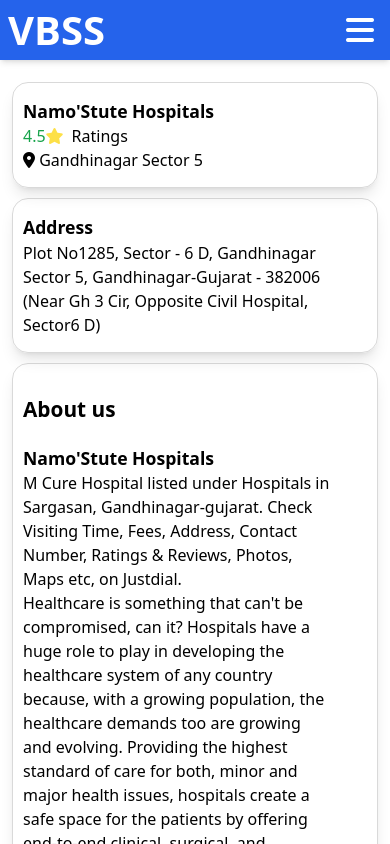
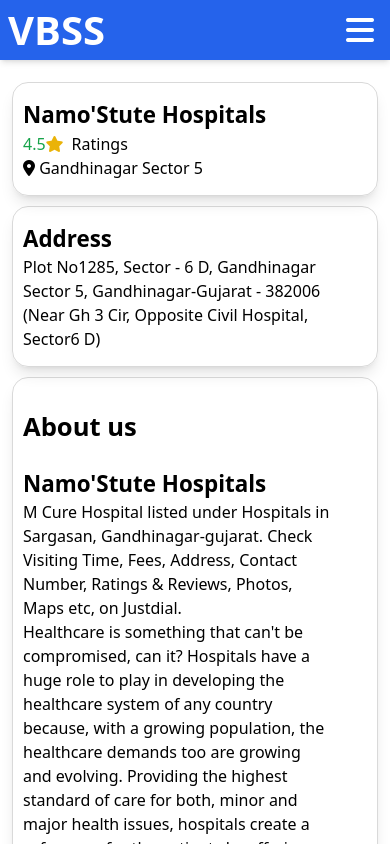
Before and after one commit to Jayu-patel/DE, a React (Vite) app: page /hospital/1 in a window 390 px wide. Shown: the top 844 px of the page. Built offline with nearby package versions, Linux system fonts and the light colour scheme; no server answers.

Commit message:
Add files via upload

```diff
--- a/src/App.css
+++ b/src/App.css
@@ -28,12 +28,12 @@
 }
 
 .b h1{
-  font-size: 1.3rem;
+  font-size: 1.6rem;
   font-weight: 600;
 }
 
 .b .text{
-  font-size: 1.5rem;
+  font-size: 1.8rem;
   margin-bottom: 5px;
 }
 
@@ -108,11 +108,11 @@
   }
 
   .b h1{
-    font-size: 1.1rem;
+    font-size: 1.4rem;
   }
 
   .b .text{
-    font-size: 1.3rem;
+    font-size: 1.6rem;
   }
   .b p{
     width: 90%;
--- a/src/App.jsx
+++ b/src/App.jsx
@@ -8,6 +8,7 @@
 import { useEffect } from 'react'
 import { setLat, setLon } from './store/slices/locationSlice'
 import HospitalPage from './components/HospitalPage'
+import NotFound from './components/NotFound'
 
 function App() {
   const router = createBrowserRouter([
@@ -17,7 +18,8 @@
       children: [
         {path: '/', element: <HomePage/>},
         {path: '/lists', element: <Lists/>},
-        {path: '/hospital/:id', element: <HospitalPage/>}
+        {path: '/hospital/:id', element: <HospitalPage/>},
+        {path: '*', element: <NotFound/>}
       ]
     }
   ])
--- a/src/components/HospitalPage.jsx
+++ b/src/components/HospitalPage.jsx
@@ -17,14 +17,17 @@
             <div className='p-5 xs:p-3'>
                 <div className='b'>
                     <h1>{hospital.title}</h1>
-                    <p>
-                        <span className='text-green-600'>4.5</span>
-                        <span className='text-yellow-300 pr-2'>
+                    <p>                        {
+                            hospital.ratings >= 4 ?
+                            <span className='text-green-600'>{hospital.ratings}</span> :
+                            <span className='text-yellow-500'>{hospital.ratings}</span>
+                        }
+                        <span className='text-yellow-500 pr-2'>
                             <i class="fa-solid fa-star"></i>
                         </span>
                         Ratings
                     </p>
-                    <h2><i class="fa-solid fa-location-dot"></i> {hospital.address}</h2>
+                    <h2><i className="fa-solid fa-location-dot"></i> {hospital.address}</h2>
                 </div>
 
                 <div className='b'>
--- a/src/components/Lists.jsx
+++ b/src/components/Lists.jsx
@@ -25,7 +25,7 @@
                     return <div key={e.id} className='border-black border-[1px] px-4 py-6 pb-16 bg-white shadow-lg bg-no-repeat bg-cover'
                         style={{backgroundImage : "url('bg.jpg')"}}>
                         <NavLink to={`/hospital/${e.id}`}>
-                            <h1 className='text-[1.3rem] text-blue-500 font-semibold'>{e.title}</h1>
+                            <h1 className='text-[1.5rem] text-blue-500 font-semibold'>{e.title}</h1>
                         </NavLink>
                         <div className='flex'>
                             <span>
--- a/src/components/Navbar.jsx
+++ b/src/components/Navbar.jsx
@@ -1,5 +1,6 @@
 import React, { useState } from 'react'
 import '../App.css'
+import { useNavigate } from 'react-router-dom'
 
 function Navbar() {
     const [menu, setMenu] = useState("xs:translate-x-[300px]")
@@ -9,10 +10,12 @@
         menu == "xs:translate-x-[300px]" ? setMenu("xs:translate-x-[0px]") : setMenu("xs:translate-x-[300px]");
         overflow == 'xs:overflow-hidden' ? setO('') : setO('xs:overflow-hidden')
     }
+
+    const navigate = useNavigate()
     return (
     <div className={'w-[100vw] h-auto bg-blue-600 text-white flex justify-between sticky top-0 z-50 shadow-md '+overflow}>
         <div className='ml-8 xss:ml-2 xs:ml-1'>
-            <h1 className='text-[2.5rem] font-semibold'>VBSS</h1>
+            <h1 className='text-[2.5rem] font-semibold cursor-pointer' onClick={()=>{navigate('/')}}>VBSS</h1>
         </div>
         <div className={'mr-8 overflow-hidden w-[25%] list-none my-auto transition-all text-[1.2rem] [&_li]:cursor-pointer xss:w-[40%] xs:shadow-2xl xs:w-auto xs:mr-0 box '+menu}>
             <div className='flex justify-between box2'>
--- /dev/null
+++ b/src/components/NotFound.jsx
@@ -0,0 +1,20 @@
+import React from 'react'
+import { useNavigate } from 'react-router-dom'
+
+function NotFound() {
+    const navigate = useNavigate()
+    return (
+    <div className='w-[100vw] h-[70vh] grid place-items-center'>
+        <div className='text-center'>
+            <h2 className='text-[4rem] xs:text-[2.5rem] text-blue-500'>404: Page Not Found</h2>
+            <button className='text-white bg-blue-500 px-4 py-1 rounded-lg text-[1.5rem] xs:text-[1.2rem]'
+                    onClick={()=>{navigate('/')}}>
+                <i className="fa-solid fa-arrow-left mr-1"></i>
+                Back to home page
+            </button>
+        </div>
+    </div>
+    )
+}
+
+export default NotFound
--- a/src/data/data.js
+++ b/src/data/data.js
@@ -6,6 +6,7 @@
         fullAdd: 'Plot No1285, Sector - 6 D, Gandhinagar Sector 5, Gandhinagar-Gujarat - 382006 (Near Gh 3 Cir, Opposite Civil Hospital, Sector6 D)',
         bed: 5,
         ad: `Namo'stuTe Hospitals, Plot No-1285, Sector-6 D, Near, GH 3 Cir, opposite Civil Hospital, Gandhinagar, Gujarat 382006`,
+        ratings: 4.5,
     },
     {
         id: 2,
@@ -14,6 +15,7 @@
         fullAdd: 'C- BLOCK, VRUNDAVAN TRADE CENTER, RELIANCE CROSS ROAD TO KUDASAN GAM, Kudasan, Gandhinagar-Gujarat - 382421 (Opp. KANAM PARTY PLOT)',
         bed: 7,
         ad: `Radhe Multi-Speciality Hospital, VRUNDAVAN TRADE CENTER, C' Block, opp. Kanam Party Plot, Kudasan, Gandhinagar, Gujarat 382421`,
+        ratings: 4.1,
     },
     {
         id: 3,
@@ -22,6 +24,7 @@
         fullAdd: '118/1, Harsidh Nagar Society, Kolavda Road, Gandhinagar Sector 24, Gandhinagar-Gujarat - 382024',
         bed: 1,
         ad: `Rudraksh Children Hospital, 118, Kolavada Rd, opposite Rajkot Nagrik Bank, Anand Nagar Society, Sector 24, Gandhinagar, Gujarat 382024`,
+        ratings: 4.0,
     },
     {
         id: 4,
@@ -30,6 +33,7 @@
         fullAdd: '958/2, Sector 7-C, Gh 3 Road, Gandhinagar Sector 7, Gandhinagar-Gujarat - 382007 (Opposite S T Bus Stand)',
         bed: 1,
         ad: `Vinayak Orthopaedic & Dental Hospital, Bus Stand, 958/2, Sector 7/C, GH 3 Cir, opposite S T, Gandhinagar, Gujarat 382007`,
+        ratings: 4.2,
     },
     {
         id: 5,
@@ -38,6 +42,7 @@
         fullAdd: '3rd Floor, B Block, Radhe Signature, Opposite Sahajanand City, Kudasan, Gandhinagar-Gujarat - 382421 (Sardar Chowk)',
         bed: 5,
         ad: `3rd Floor, Vivanta Hospital - Best Women's Hospital and Gynaecologist in Gandhinagar, Laparoscopic Surgeon and Urologist in Gandhinagar, B Block, Radhe Signature, Sardar Chowk Rd, opp. Sahjanand City, Kudasan, Gandhinagar, Gujarat 382419`,
+        ratings: 4.6,
     },
     {
         id: 6,
@@ -46,6 +51,7 @@
         fullAdd: 'Office No - 302, Third Floor, Sargasan Cross Road, Sargasan, Gandhinagar-Gujarat - 382421 (Above Jai Bhawani Vada Pao Sarthak Mall)',
         bed: 2,
         ad: `CHAAHAT HOSPITAL AND ICU, CHAAHAT HOSPITAL AND ICU 301,3RD FLOOR, SARTHAK MALL,KH0, Sargasan Cross Rd, Gandhinagar, Gujarat 382421`,
+        ratings: 3.9,
     },
     {
         id: 7,
@@ -54,6 +60,7 @@
         fullAdd: 'Plot Number 1A, Airport Gandhinagar Highway, Bhat, Gandhinagar-Gujarat - 382428 (Near Indira Bridge, GIDC Estate)',
         bed: 1,
         ad: `Plot No, Apollo Hospital, 1A, Gandhinagar - Ahmedabad Rd, GIDC Bhat, estate, Ahmedabad, Gujarat 382428`,
+        ratings: 4.1,
     },
     {
         id: 8,
@@ -62,6 +69,7 @@
         fullAdd: 'Plot Number 735/B Ukti Maternity Home, Sector 22, Gandhinagar Sector 22, Gandhinagar-Gujarat - 382021 (Near Panchdev Temple and Behind Rangmanch)',
         bed: 10,
         ad: `Ukti Maternity Hospital, 735/3, opposite Rangmanch, Vastunirman Society, Sector 22, Gandhinagar, Gujarat 382022`,
+        ratings: 4.5,
     },
     {
         id: 9,
@@ -70,6 +78,7 @@
         fullAdd: 'Plot 949/2, Gandhinagar Sector 7, Gandhinagar-Gujarat - 382007 (Opposite St Depo Station, Sector 7 C)',
         bed: 9,
         ad: `Shreeji Eye hospital & x ray sonography, 949/2 ,Opp S. T. Depot Road Number 3, Gandhinagar Main Depot Rd, opposite S T, Sector 7C, Sector 7, Gandhinagar, Gujarat 382007`,
+        ratings: 4.1,
     },
     {
         id: 10,
@@ -78,6 +87,7 @@
         fullAdd: '304, 3rd Floor, Radhe Square, Gandhinagar, Reliance Cross Road, Kudasan, Gandhinagar-Gujarat - 382421',
         bed: 6,
         ad: `Disha Eye Hospital, 333-334, 3rd floor, B-block, Pramukh Mastana, nr. Reliance Cross Road, Kudasan, Gandhinagar, Gujarat 382421`,
+        ratings: 3.8,
     },
     {
         id: 11,
@@ -86,6 +96,7 @@
         fullAdd: '590 2, Secror 7b, Gandhinagar Sector 7, Gandhinagar-Gujarat - 382007 (Near Ghh 2 Corner, Near Patel Parlour)',
         bed: 2,
         ad: `Yashdeep hospital || Best Hospital, Medical Hospital, Heart Hospital, Emergency Hospital, CH Rd, Sector 22, Gandhinagar, Gujarat 382021`,
+        ratings: 3.9,
     },
     {
         id: 12,
@@ -94,6 +105,7 @@
         fullAdd: '2Nd Floor Sarthak Complex, KH Road, Sargasan, Gandhinagar-Gujarat - 382421 (Near Sargasan Cross Road)',
         bed: 7,
         ad: `M Cure hospital, 2nd FLOOR SARTHAK MALL KH-ROAD, Sargasan Cross Rd, Sargasan, Gandhinagar, Gujarat 382421`,
+        ratings: 4.1,
     },
     {
         id: 13,
@@ -102,6 +114,7 @@
         fullAdd: 'Vachhani Speciality Care Hospitals, Servey No - 148, Plot No - 154/2, Kudasan, Gandhinagar-Gujarat - 382421 (Opposite Pramukh Harmony)',
         bed: 5,
         ad: `Survey No 148, Plot No 154/2, Vachhani Speciality Care Hospitals, opp. PRAMUKH HARMONY, Sargasan, Gandhinagar, Gujarat 382421`,
+        ratings: 4.5,
     },
     {
         id: 14,
@@ -110,6 +123,7 @@
         fullAdd: 'Building No.Gj Sh 217, Paliyad, Gandhinagar-Gujarat - 382735 (Near Vada Road)',
         bed: 2,
         ad: `9HM3+FMC Somabhai J Patel Hospital, Paliyad, Gujarat 382735`,
+        ratings: 4.3,
     },
     {
         id: 15,
@@ -118,6 +132,7 @@
         fullAdd: 'Krishna Complex., Naroda Road., Chiloda Gandhi Nagar, Gandhinagar-Gujarat - 382355 (Near Mota Chiloda)',
         bed: 3,
         ad: `211-215, Second Floor, Krishna Children Hospital and ICU, B Block, Radhey Signature, opposite Sahjanand City, Kudasan, Gandhinagar, Gujarat 382421`,
+        ratings: 4.4,
     },
 ]
 
```
Also changed, not shown: src/components/useGeoLocation.jsx (+51 -51 lines).
